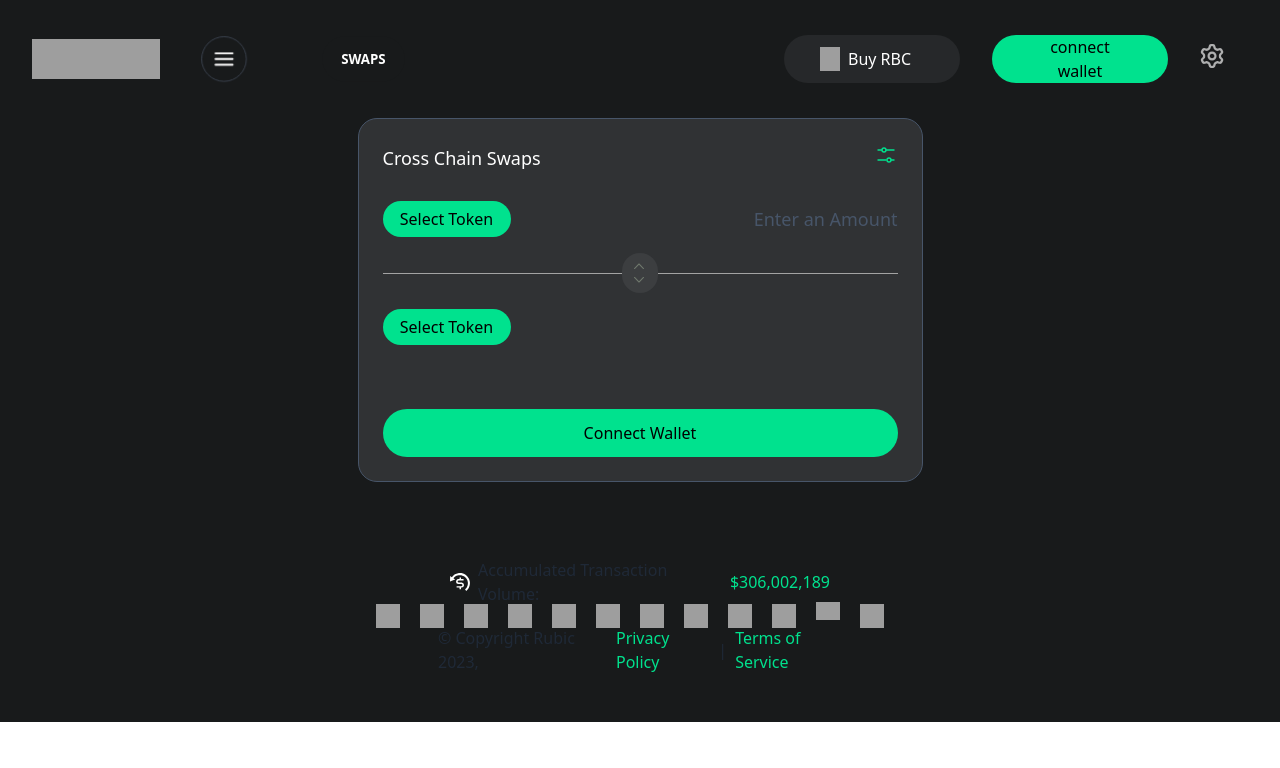
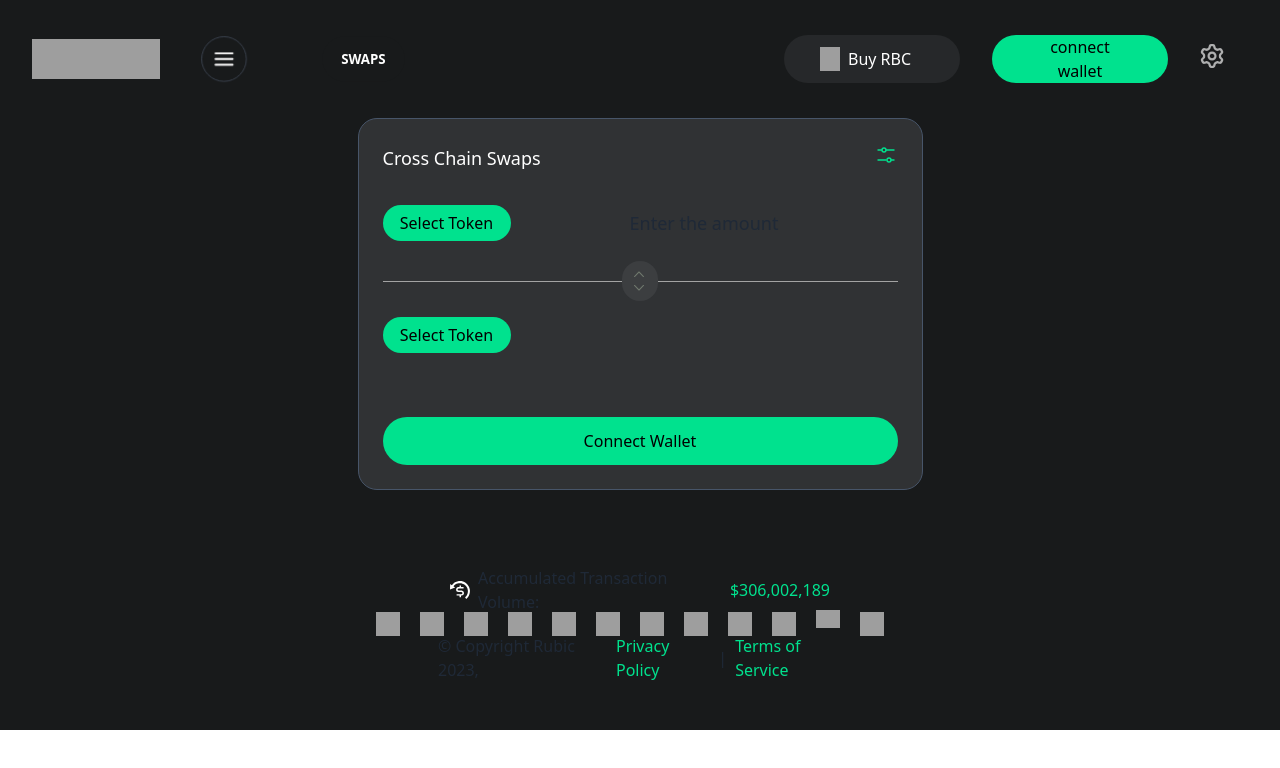
Before and after one commit to Ashutoshkr23/rubic, a Next.js app: page / in a window 1280 px wide. Shown: the top 768 px of the page. Built offline with nearby package versions, Linux system fonts and the light colour scheme; grey boxes are pictures that could not be loaded.

Commit message:
text-input updated

```diff
--- a/components/Main.jsx
+++ b/components/Main.jsx
@@ -7,6 +7,24 @@
 
     const [visible, setVisible] = useState(false);
     const [isOpen, setIsOpen] = useState(false);
+
+
+    const [value, setValue] = useState('Enter the amount');
+
+    const handleChange = (e) => {
+        setValue(e.target.value);
+        if (value === 'Enter the amount') setValue('');
+    };
+
+    const inputRef = React.useRef(null);
+
+    useEffect(() => {
+        if (value === 'Enter the amount') {
+            inputRef.current.setSelectionRange(0, 0);
+        } else {
+            inputRef.current.setSelectionRange(value.length, value.length);
+        }
+    }, [value]);
 
     const handleClick = () => {
         setIsOpen(!isOpen);
@@ -40,7 +58,18 @@
                     </div>
                     <div className="flex flex-col justify-between items-start gap-6 pt-7">
                         <button className='w-32 h-9  bg-bg-green text-black rounded-full'>Select Token</button>
-                        <p className="text-lg text-slate-600 font-medium">Enter an Amount</p>
+
+                        <div className="flex flex-col items-center">
+                            <input
+                                type="text"
+                                value={value}
+                                onChange={handleChange}
+                                ref={inputRef}
+                                className="bg-transparent p-2 border-none outline-none text-lg"
+                            />
+
+                        </div>
+
                     </div>
                     <div className="flex flex-row py-4 items-center">
                         <div className="h-px w-60 bg-neutral-400"></div>
@@ -79,7 +108,16 @@
                     </div>
                     <div className="flex justify-between items-center pt-7">
                         <button className='w-32 h-9  bg-bg-green text-black rounded-full'>Select Token</button>
-                        <p className="text-lg text-slate-600 font-medium">Enter an Amount</p>
+                        <div className="flex flex-col items-center">
+                            <input
+                                type="text"
+                                value={value}
+                                onChange={handleChange}
+                                ref={inputRef}
+                                className="bg-transparent p-2 border-none outline-none text-lg"
+                            />
+
+                        </div>
                     </div>
                     <div className="flex flex-row py-4 items-center">
                         <div className="h-px w-60 bg-neutral-400"></div>
```
